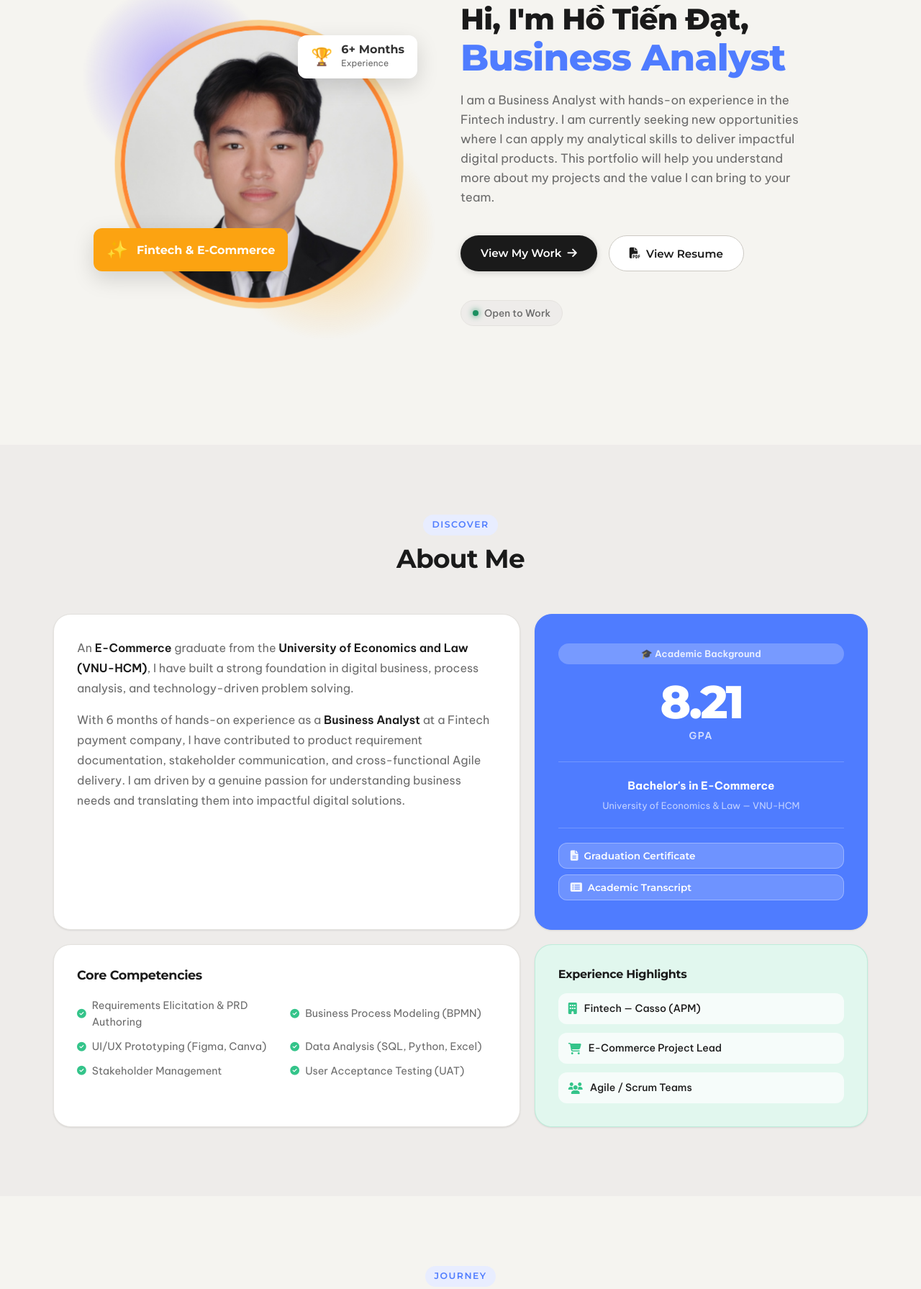
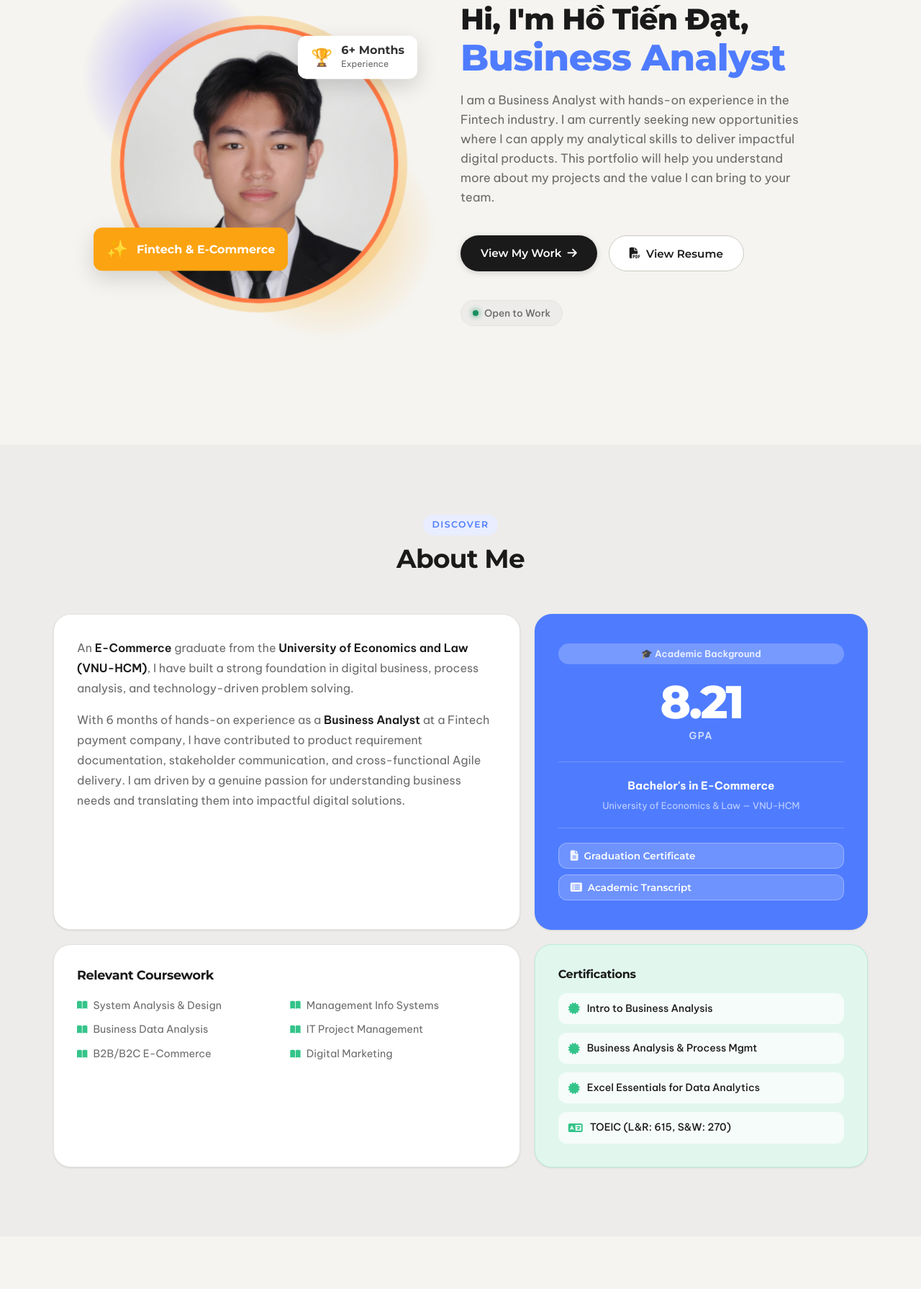
Before and after one commit to htdat117/ba-portfolio, a plain HTML site: page index.html in a window 1280 px wide. Shown: the part 182-1973 px from the top of the page at 72% size. Drawn offline with Linux system fonts and the light colour scheme.

Commit message:
Add second Academy Project (Bếp Nhà Ta Web) with UI, Report, and AI Thumbnail

```diff
--- a/index.html
+++ b/index.html
@@ -137,32 +137,36 @@
 
                     <!-- Competency Card -->
                     <div class="bento-card about-competency-card reveal-left">
-                        <h3>Core Competencies</h3>
+                        <h3>Relevant Coursework</h3>
                         <ul class="competency-list">
-                            <li><i class="fas fa-check-circle"></i> Requirements Elicitation & PRD Authoring</li>
-                            <li><i class="fas fa-check-circle"></i> Business Process Modeling (BPMN)</li>
-                            <li><i class="fas fa-check-circle"></i> UI/UX Prototyping (Figma, Canva)</li>
-                            <li><i class="fas fa-check-circle"></i> Data Analysis (SQL, Python, Excel)</li>
-                            <li><i class="fas fa-check-circle"></i> Stakeholder Management</li>
-                            <li><i class="fas fa-check-circle"></i> User Acceptance Testing (UAT)</li>
+                            <li><i class="fas fa-book-open"></i> System Analysis & Design</li>
+                            <li><i class="fas fa-book-open"></i> Management Info Systems</li>
+                            <li><i class="fas fa-book-open"></i> Business Data Analysis</li>
+                            <li><i class="fas fa-book-open"></i> IT Project Management</li>
+                            <li><i class="fas fa-book-open"></i> B2B/B2C E-Commerce</li>
+                            <li><i class="fas fa-book-open"></i> Digital Marketing</li>
                         </ul>
                     </div>
 
                     <!-- Experience Highlights Card -->
                     <div class="bento-card about-exp-card reveal-right">
-                        <h3>Experience Highlights</h3>
+                        <h3>Certifications</h3>
                         <div class="exp-badge-list">
                             <div class="exp-badge">
-                                <i class="fas fa-building"></i>
-                                Fintech — Casso (APM)
+                                <i class="fas fa-certificate"></i>
+                                Intro to Business Analysis
                             </div>
                             <div class="exp-badge">
-                                <i class="fas fa-shopping-cart"></i>
-                                E-Commerce Project Lead
+                                <i class="fas fa-certificate"></i>
+                                Business Analysis & Process Mgmt
                             </div>
                             <div class="exp-badge">
-                                <i class="fas fa-users"></i>
-                                Agile / Scrum Teams
+                                <i class="fas fa-certificate"></i>
+                                Excel Essentials for Data Analytics
+                            </div>
+                            <div class="exp-badge">
+                                <i class="fas fa-language"></i>
+                                TOEIC (L&R: 615, S&W: 270)
                             </div>
                         </div>
                     </div>
@@ -312,8 +316,36 @@
                         </div>
                     </div>
 
-                    <!-- Project 2 -->
-                    <div class="project-card reveal-up" data-category="personal" style="transition-delay: 0.1s;">
+                    <!-- Project 2 (Web Academy) -->
+                    <div class="project-card reveal-up" data-category="academy" style="transition-delay: 0.1s;">
+                        <div class="project-image">
+                            <img src="assets/images/bepnhata_web_thumbnail.png" alt="Bếp Nhà Ta Web Project">
+                            <div class="project-overlay">
+                                <a href="#" class="view-btn"><i class="fas fa-external-link-alt"></i> View Case
+                                    Study</a>
+                            </div>
+                        </div>
+                        <div class="project-info">
+                            <span class="project-category">Web Platform (Academic)</span>
+                            <h3>Bếp Nhà Ta - E-Commerce Website</h3>
+                            <p>Analyzed and documented an e-commerce platform for food products. Created Data Flow Diagrams (DFD), Database Schemas (MongoDB/NoSQL), and designed the user and admin interfaces using Figma and Bootstrap.</p>
+                            <div class="tech-stack">
+                                <span>Draw.io (BPMN/DFD)</span>
+                                <span>Figma</span>
+                                <span>System Design</span>
+                                <span>NoSQL Database</span>
+                            </div>
+                            <div class="project-docs">
+                                <a href="https://www.figma.com/design/cCvfPLBsttjNR7ZP3tDwg9/B%E1%BA%BFp-Nh%C3%A0-Ta?t=sqorWZ2kaVBcMNU7-0" target="_blank" class="doc-btn" title="View Prototype"><i class="fab fa-figma"></i> Prototype</a>
+                                <a href="https://app.notion.com/p/BRD_BEPNHATAWEBSITE-36f6f8ff38a98032a619d27347d1ddde" target="_blank" class="doc-btn" title="View BRD/BSR"><i class="fas fa-file-alt"></i> BRD/BSR</a>
+                                <button onclick="openDoc('slide_bepnhata_web')" class="doc-btn doc-btn-interactive" title="View Presentation"><i class="fas fa-file-powerpoint"></i> Slide</button>
+                                <button onclick="openDoc('report_bepnhata_web')" class="doc-btn doc-btn-interactive" title="View Report"><i class="fas fa-book"></i> Report</button>
+                            </div>
+                        </div>
+                    </div>
+
+                    <!-- Project 3 -->
+                    <div class="project-card reveal-up" data-category="personal" style="transition-delay: 0.2s;">
                         <div class="project-image">
                             <img src="assets/images/aivideo.png" alt="AI Video Automation">
                             <div class="project-overlay">
@@ -464,9 +496,11 @@
         });
 
         const docConfig = {
-            graduation: { title: 'Graduation Certificate', src: 'assets/docs/graduation-certificate.pdf#zoom=125' },
-            transcript: { title: 'Academic Transcript', src: 'assets/docs/transcript.pdf#zoom=125' },
-            slide_bepnhata: { title: 'Bếp Nhà Ta - Slide Presentation', src: 'assets/docs/BepNhaTa_Slide.pdf#zoom=125' }
+            graduation: { title: 'Graduation Certificate', src: 'assets/docs/degree_certificate.pdf#zoom=125' },
+            transcript: { title: 'Academic Transcript', src: 'assets/docs/Score_detailed.pdf#zoom=125' },
+            slide_bepnhata: { title: 'Bếp Nhà Ta - App Slide', src: 'assets/docs/BepNhaTa_Slide.pdf#zoom=125' },
+            slide_bepnhata_web: { title: 'Bếp Nhà Ta - Web Slide', src: 'assets/docs/BepNhaTa_Web_Slide.pdf#zoom=125' },
+            report_bepnhata_web: { title: 'Bếp Nhà Ta - Web Report', src: 'assets/docs/BepNhaTa_Web_Report.pdf#zoom=125' }
         };
         function openDoc(type) {
             const cfg = docConfig[type];
```
Also changed, not shown: assets/images/bepnhata_web_thumbnail.png (added), 4 other files.
